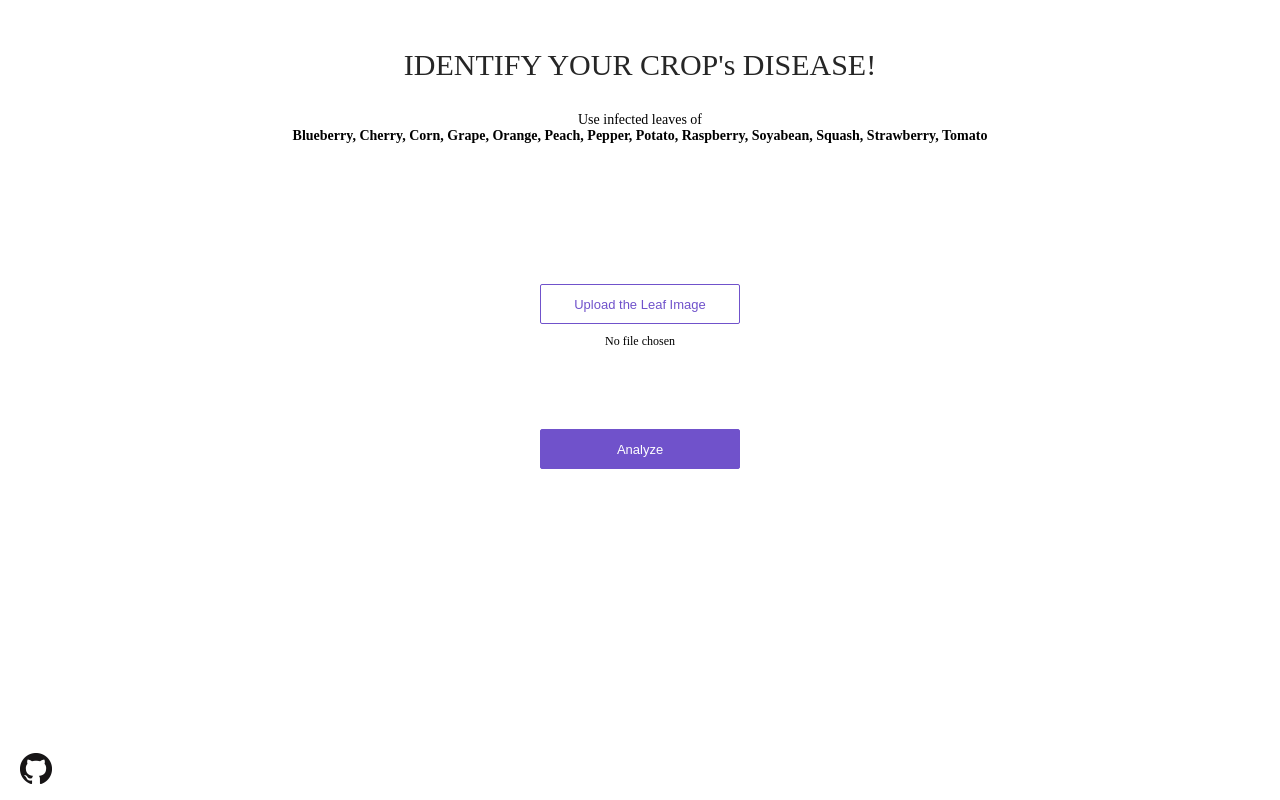
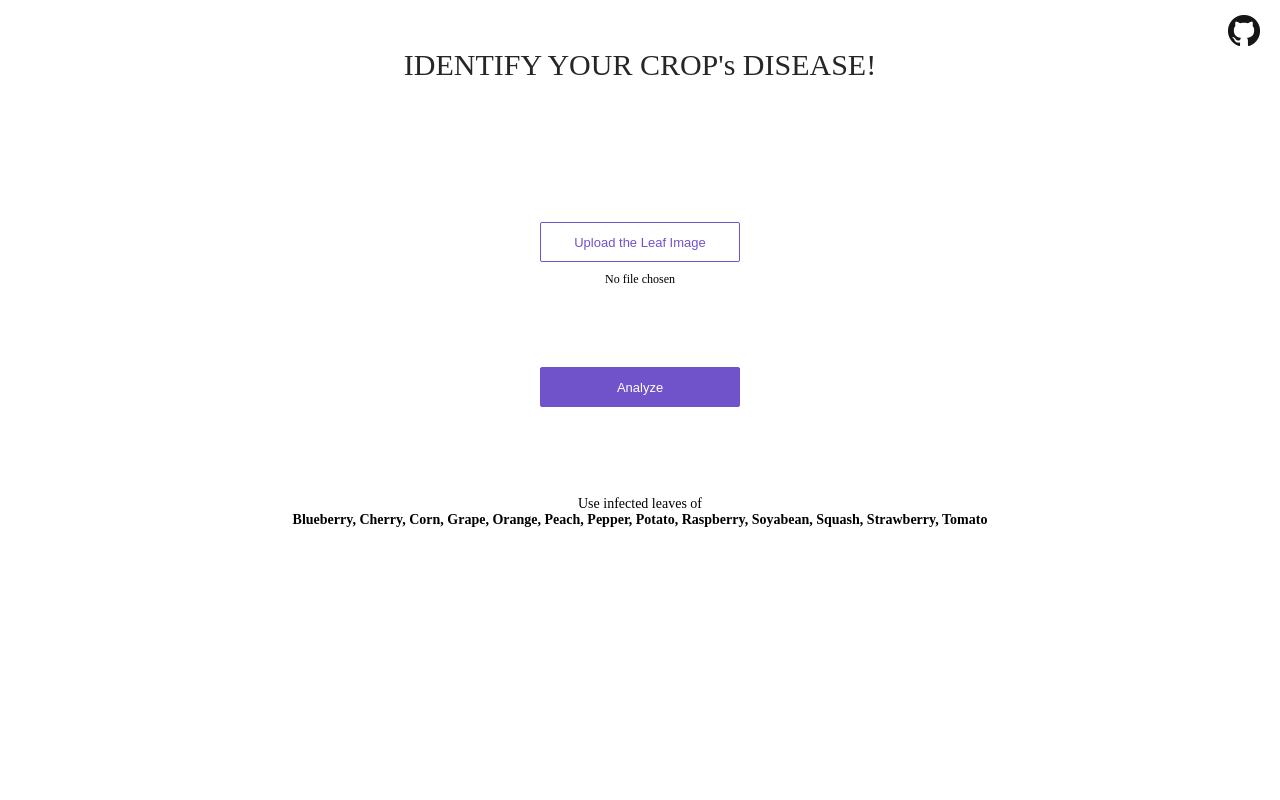
Before and after one commit to shubhajitml/crop-disease-detector, a plain HTML site: page app/view/index.html in a window 1280 px wide. Drawn offline with Linux system fonts and the light colour scheme.

Commit message:
label added

```diff
--- a/app/static/style.css
+++ b/app/static/style.css
@@ -3,8 +3,8 @@ body {
 }
 .sideimage {
     position: fixed;
-    bottom: 15;
-    left: 20;
+    top: 15;
+    right: 20;
     background-color: #ffffff;
 }
 
--- a/app/view/index.html
+++ b/app/view/index.html
@@ -13,10 +13,6 @@
         <div>
             <div class='center'>
                 <div class='title'>IDENTIFY YOUR CROP's DISEASE!</div>
-                <p>
-                    Use infected leaves of <br> <strong>Blueberry, Cherry, Corn, Grape, Orange,
-                         Peach, Pepper, Potato, Raspberry, Soyabean, Squash, Strawberry, Tomato</strong>
-                </p>
                 <div class='content'>
                     <div class='no-display'>
                         <input id='file-input'
@@ -40,6 +36,14 @@
                         <label id='result-label'></label>
                     </div>
                 </div>
+                <br>
+                <br>
+                <br>
+                <p>
+                Use infected leaves of <br> <strong>Blueberry, Cherry, Corn, Grape, Orange,
+                Peach, Pepper, Potato, Raspberry, Soyabean, Squash, Strawberry, Tomato</strong>
+                </p>
+
             </div>
         </div>
     </body>
```
